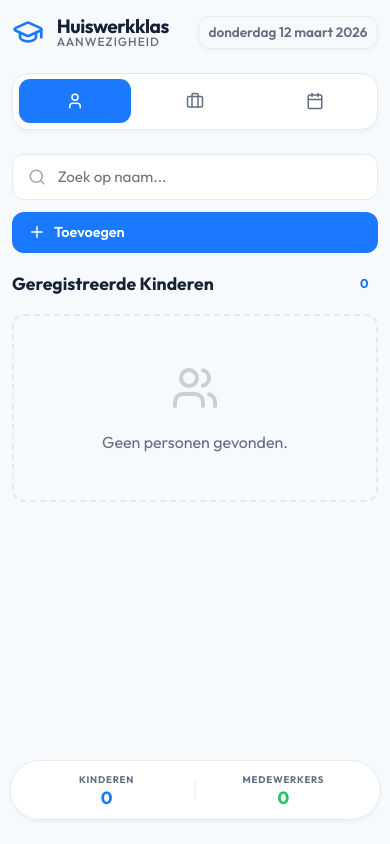
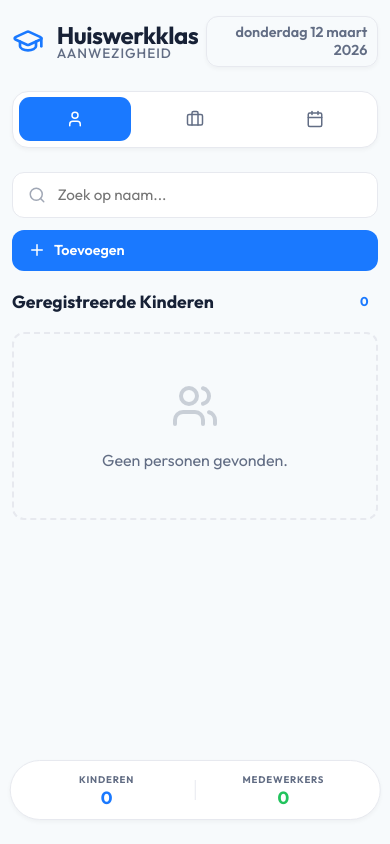
Before and after one commit to samhoremans1/huiswerkklas-attendance, a React (Vite) app: page / in a window 390 px wide. Built offline with nearby package versions, Linux system fonts and the light colour scheme.

Commit message:
Fix: Keep header and date at full desktop size on all screens

```diff
--- a/src/index.css
+++ b/src/index.css
@@ -941,17 +941,8 @@ footer {
     gap: 0.5rem;
   }
 
-  h1 {
-    font-size: 1.2rem;
-  }
-
-  h1 span {
-    font-size: 0.75rem;
-  }
-
   .current-date {
     padding: 0.4rem 0.6rem;
-    font-size: 0.85rem;
     width: auto;
     text-align: right;
     background: none;
@@ -1115,12 +1106,7 @@ footer {
 
 /* Extra small devices */
 @media (max-width: 380px) {
-  h1 {
-    font-size: 1rem;
-  }
-
   .current-date {
     padding: 0.2rem 0.4rem;
-    font-size: 0.7rem;
   }
 }
```
